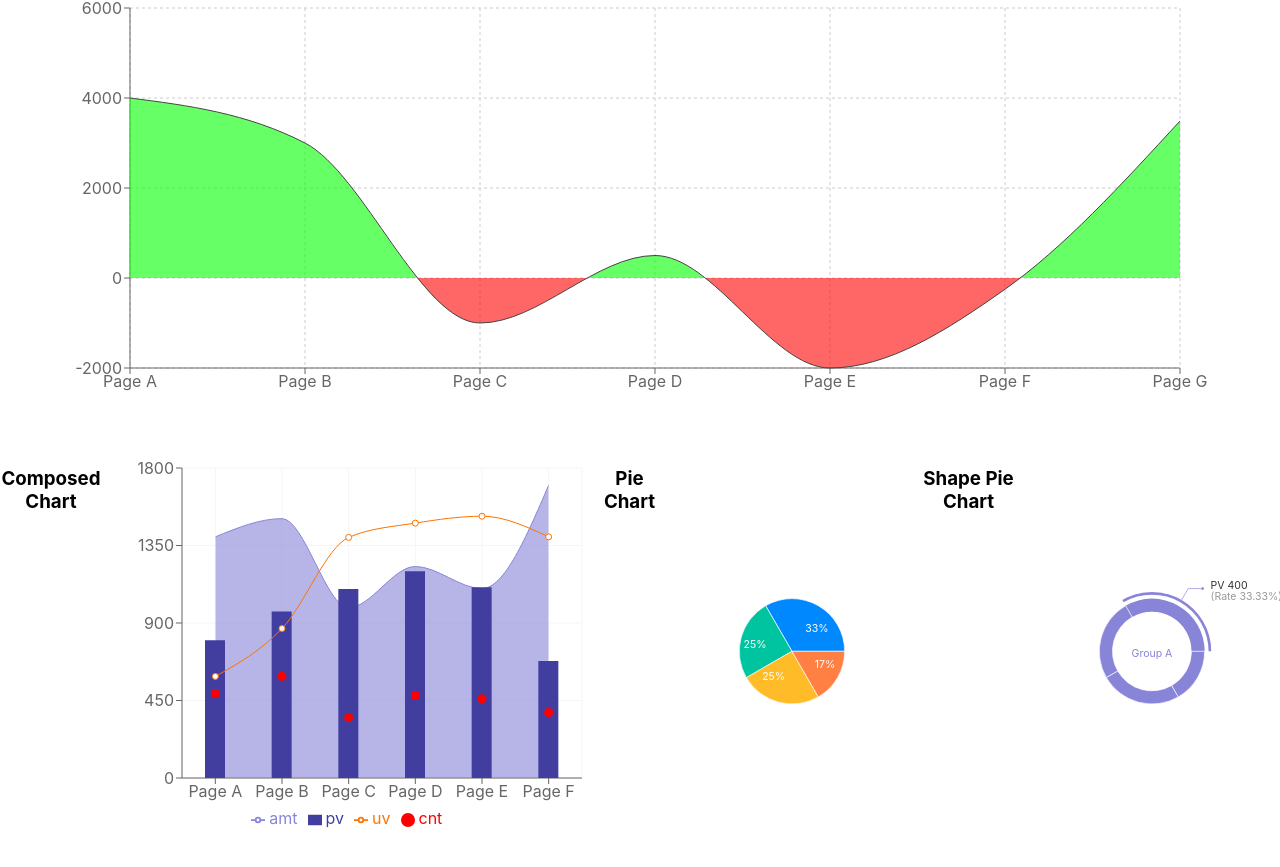
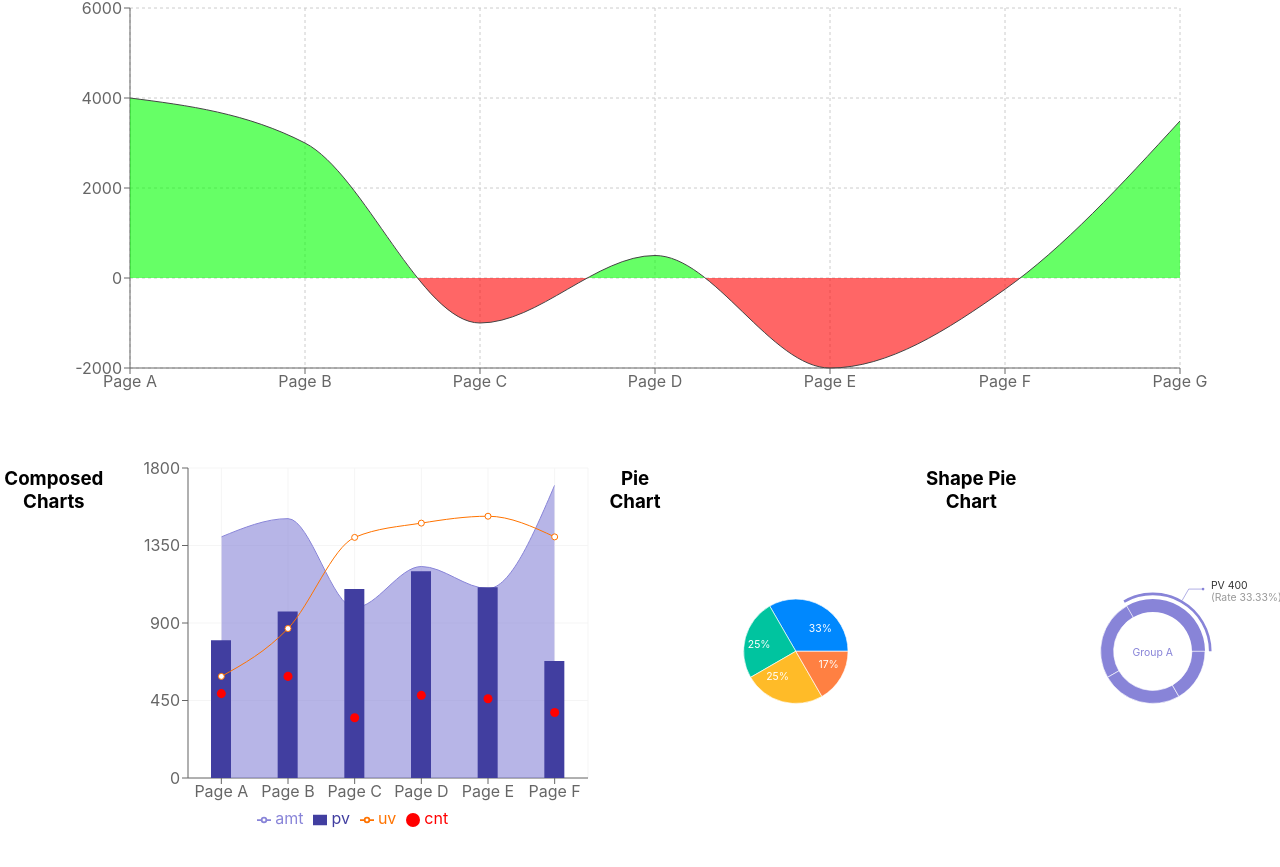
Before and after one commit to Mojmul-Haque/reCharts, a React (Create React App) app: page / in a window 1280 px wide. Shown: the part 423-1290 px from the top of the page. Built offline with nearby package versions, Linux system fonts and the light colour scheme.

Commit message:
upload all charts

```diff
--- a/src/Components/PiChart/SimpleSaleryChart/InitializeChart.js
+++ b/src/Components/PiChart/SimpleSaleryChart/InitializeChart.js
@@ -60,7 +60,7 @@ const data = [
 function BarAreaChart () {
   return (
     <>
-      <h3>Composed Chart</h3>
+      <h3>Composed Charts</h3>
       <div style={{ display: 'flex', justifyContent: 'center' }}>
         <ComposedChart
           width={500}
```
